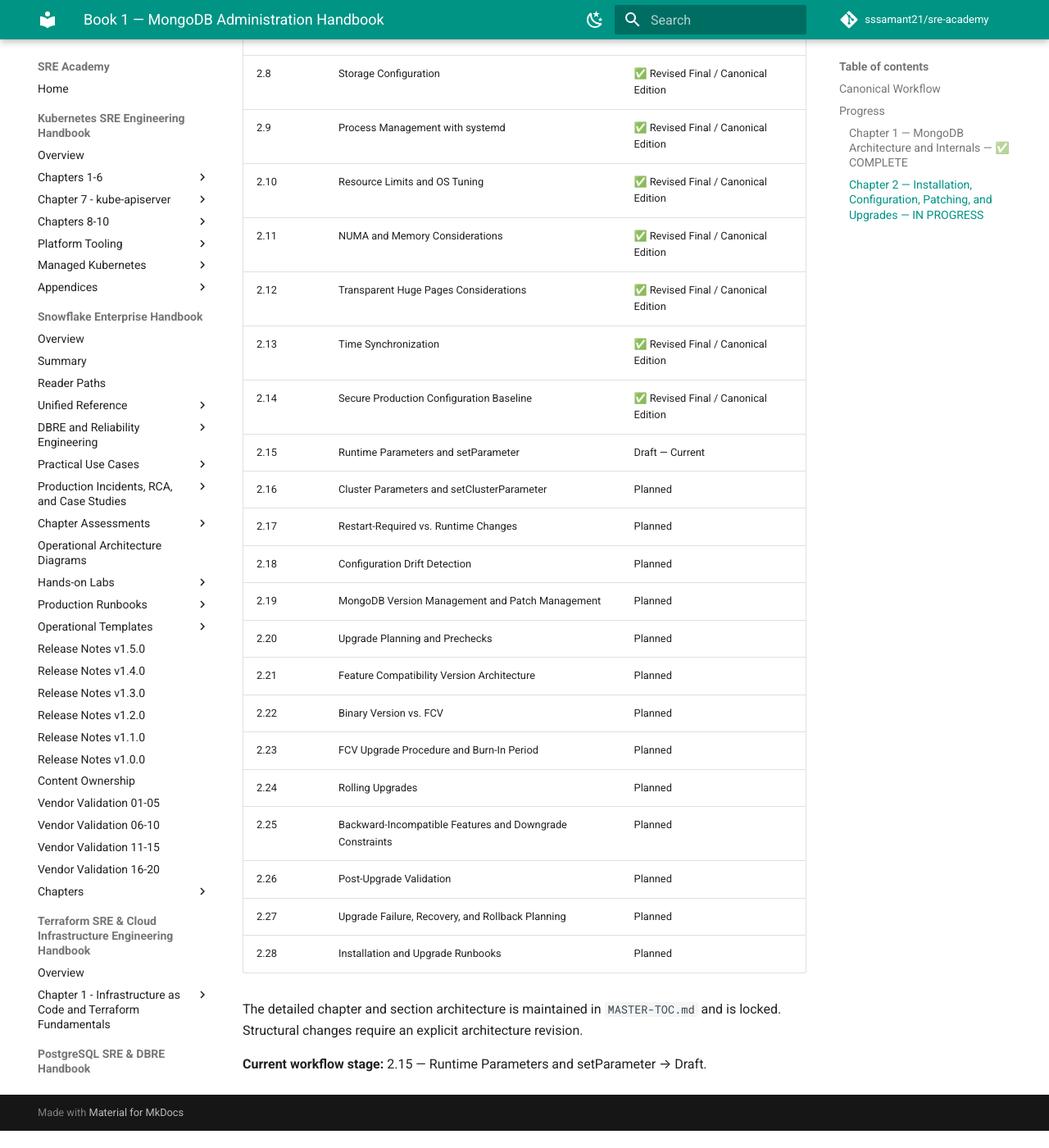
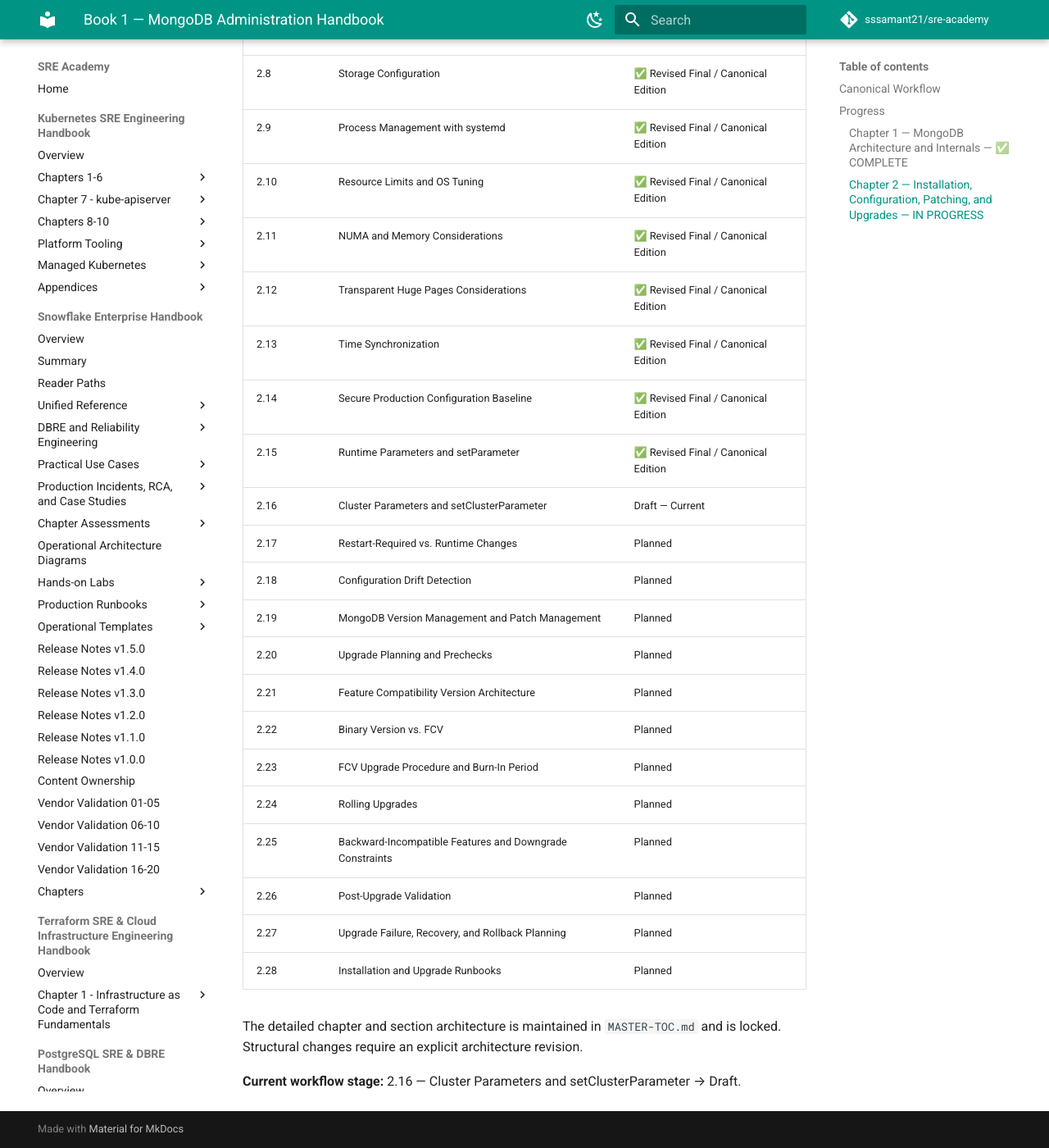
Before and after one commit to sssamant21/sre-academy, an MkDocs documentation site: the page built from docs/books/mongodb/mongodb-administration-handbook/README.md, in a window 1280 px wide and 1400 px high, scrolled down 1346 px. Shown: the whole window at 82% size. Built offline with MkDocs 1.6.1 and Material for MkDocs 9.7.7, drawn with Linux system fonts in a browser that asks for light colours; comment, search, counter and statistics services are not loaded; before the commit the page ends 2725 px from its top, so only the background shows below that; some of the changed text lies outside the part shown.

Commit message:
mongodb: advance Chapter 2 to section 2.16

```diff
--- a/docs/books/mongodb/mongodb-administration-handbook/README.md
+++ b/docs/books/mongodb/mongodb-administration-handbook/README.md
@@ -37,8 +37,8 @@
 | 2.12 | Transparent Huge Pages Considerations | ✅ Revised Final / Canonical Edition |
 | 2.13 | Time Synchronization | ✅ Revised Final / Canonical Edition |
 | 2.14 | Secure Production Configuration Baseline | ✅ Revised Final / Canonical Edition |
-| 2.15 | Runtime Parameters and setParameter | Draft — Current |
-| 2.16 | Cluster Parameters and setClusterParameter | Planned |
+| 2.15 | Runtime Parameters and setParameter | ✅ Revised Final / Canonical Edition |
+| 2.16 | Cluster Parameters and setClusterParameter | Draft — Current |
 | 2.17 | Restart-Required vs. Runtime Changes | Planned |
 | 2.18 | Configuration Drift Detection | Planned |
 | 2.19 | MongoDB Version Management and Patch Management | Planned |
@@ -54,4 +54,4 @@
 
 The detailed chapter and section architecture is maintained in `MASTER-TOC.md` and is locked. Structural changes require an explicit architecture revision.
 
-**Current workflow stage:** 2.15 — Runtime Parameters and setParameter → Draft.
+**Current workflow stage:** 2.16 — Cluster Parameters and setClusterParameter → Draft.
```
Also changed, not shown: other parts of docs/books/mongodb/mongodb-administration-handbook/README.md (+1 -1 lines).
